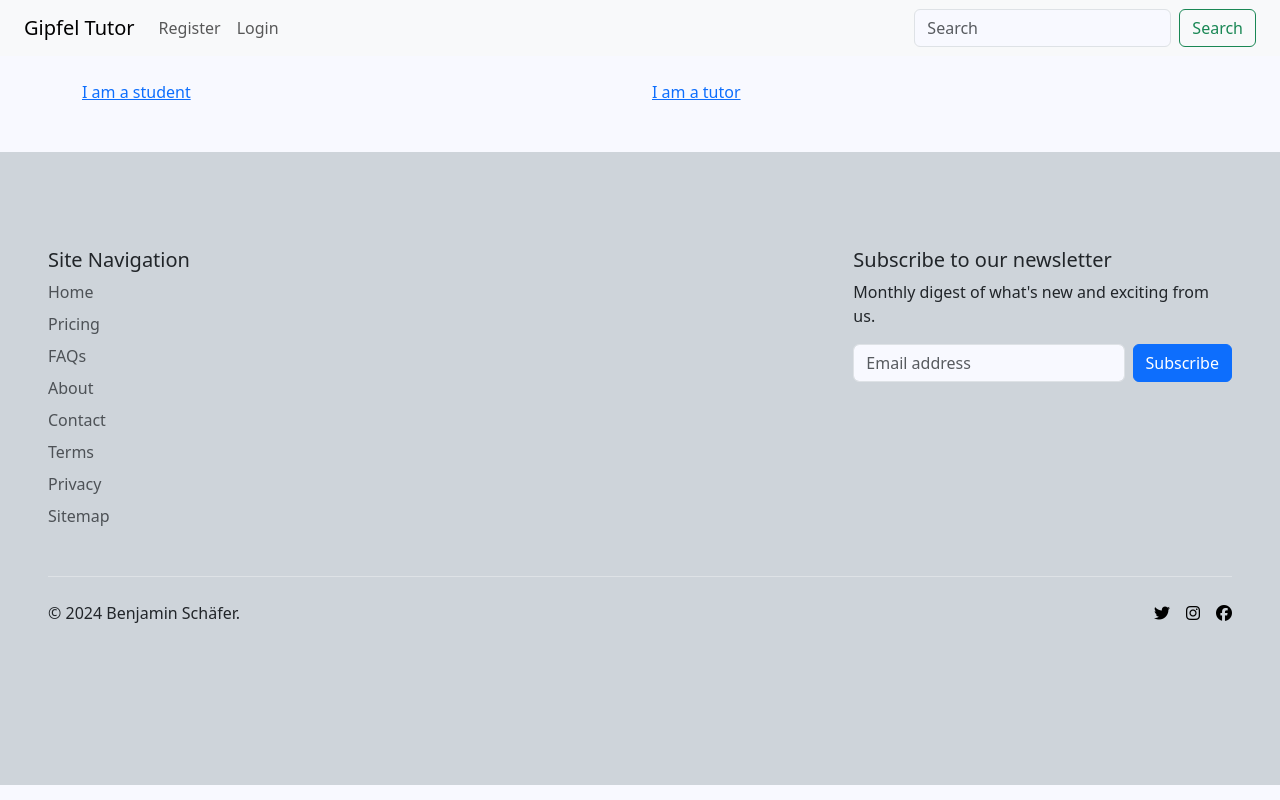
After one commit to benschaf/gipfel-lerner, a Django app: page /student-or-tutor/ in a window 1280 px wide. The commit adds this page. Run offline with Django 5.2, Linux system fonts and the light colour scheme; some libraries are stand-ins or nearby versions.

Commit message:
feat: add student or tutor choice #18

```diff
--- /dev/null
+++ b/core/templates/core/student_or_tutor.html
@@ -0,0 +1,16 @@
+{% extends 'base.html' %}
+
+{% block content %}
+
+<div class="container">
+    <div class="row">
+        <div class="col">
+            <a href="{% url 'tutor_list' %}">I am a student</a>
+        </div>
+        <div class="col">
+            <a href="{% url 'add_tutor' %}">I am a tutor</a>
+        </div>
+    </div>
+</div>
+
+{% endblock content %}
--- a/core/urls.py
+++ b/core/urls.py
@@ -3,4 +3,5 @@ from core import views
 
 urlpatterns = [
     path('', views.LandingPageView.as_view(), name='landing_page'),
+    path('student-or-tutor/', views.StudentOrTutorView.as_view(), name='student_or_tutor'),
 ]
--- a/core/views.py
+++ b/core/views.py
@@ -3,4 +3,14 @@ from django.views.generic import TemplateView
 
 
 class LandingPageView(TemplateView):
+    """
+    A view that renders the landing page template.
+    """
     template_name = 'core/index.html'
+
+
+class StudentOrTutorView(TemplateView):
+    """
+    A view that renders the 'student_or_tutor.html' template.
+    """
+    template_name = 'core/student_or_tutor.html'
--- a/templates/base.html
+++ b/templates/base.html
@@ -71,7 +71,7 @@
                 </li>
               {% else %}
                 <li class="nav-item">
-                  <a class="nav-link {% if request.path == signup_url %}active{% endif %}" aria-current="page" href="{% url 'account_signup' %}">Register</a>
+                  <a class="nav-link {% if request.path == signup_url %}active{% endif %}" aria-current="page" href="{% url 'account_signup' %}?next=/student-or-tutor/">Register</a>
                 </li>
                 <li class="nav-item">
                   <a class="nav-link {% if request.path == login_url %}active{% endif %}" aria-current="page" href="{% url 'account_login' %}">Login</a>
--- a/tutor_market/views.py
+++ b/tutor_market/views.py
@@ -27,7 +27,7 @@ class TutorDetailView(DetailView):
     context_object_name = 'tutor'
 
 
-class TutorCreateView(LoginRequiredMixin, PermissionRequiredMixin, CreateView):
+class TutorCreateView(LoginRequiredMixin, CreateView):
     """
     View for creating a new tutor profile.
     """
@@ -35,7 +35,6 @@ class TutorCreateView(LoginRequiredMixin, PermissionRequiredMixin, CreateView):
     model = Tutor
     form_class = TutorForm
     template_name = 'tutor_market/add_tutor.html'
-    permission_required = 'tutor_market.add_tutor'
 
     def form_valid(self, form):
         """
```
